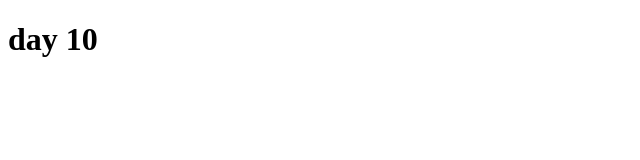
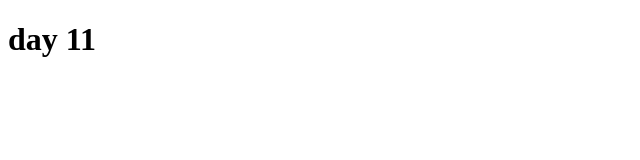
Before and after one commit to MaksGolubev/git-pass-1705, a website: page index.html in a window 1280 px wide. Shown: the full height of the page, 0-640 px from the left. Drawn offline with Linux system fonts and the light colour scheme.

Commit message:
Added day 11

```diff
--- a/index.html
+++ b/index.html
@@ -9,7 +9,7 @@
 
 <body>
 
-	<h1>day 10</h1>
+	<h1>day 11</h1>
 
 </body>
 
```
